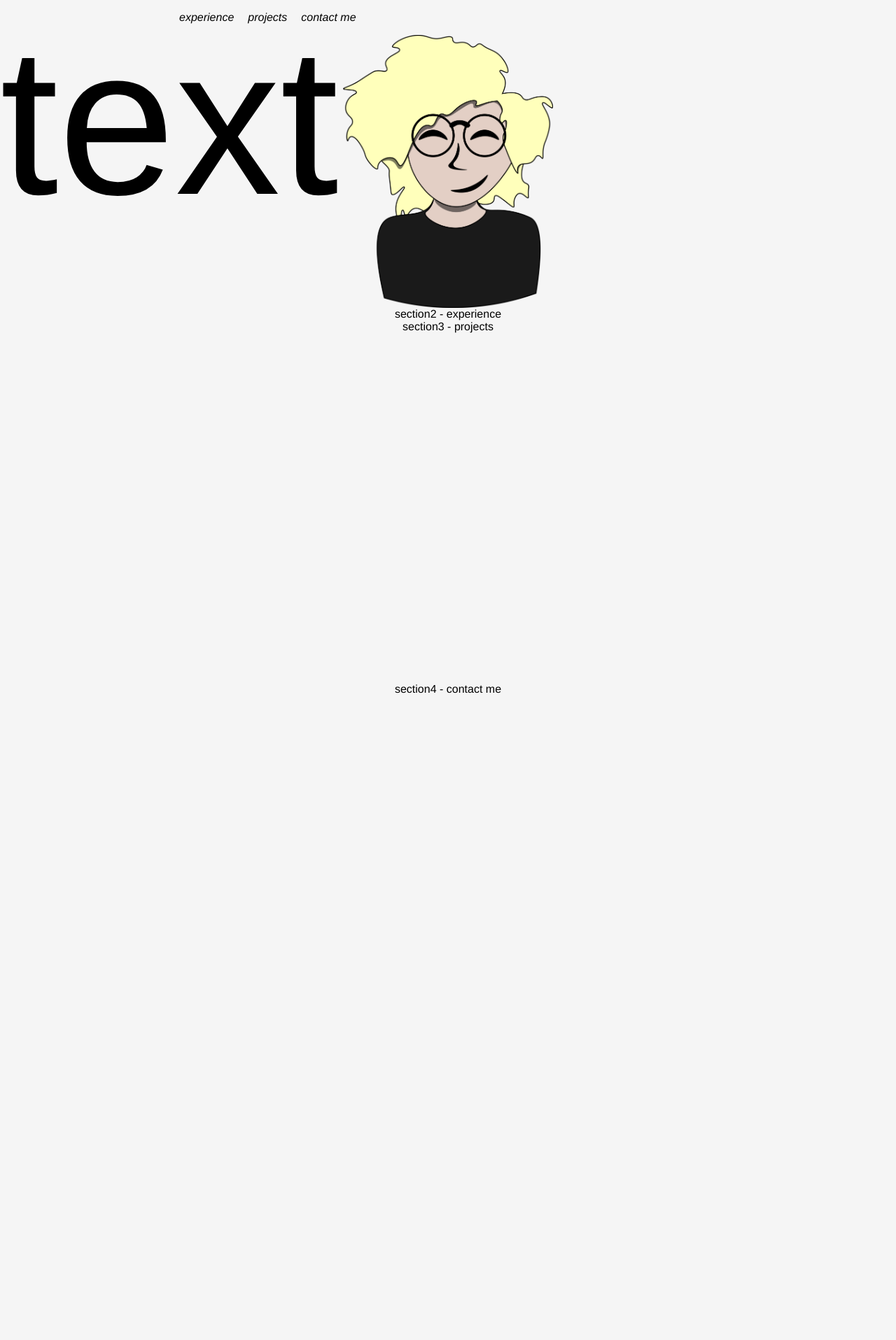
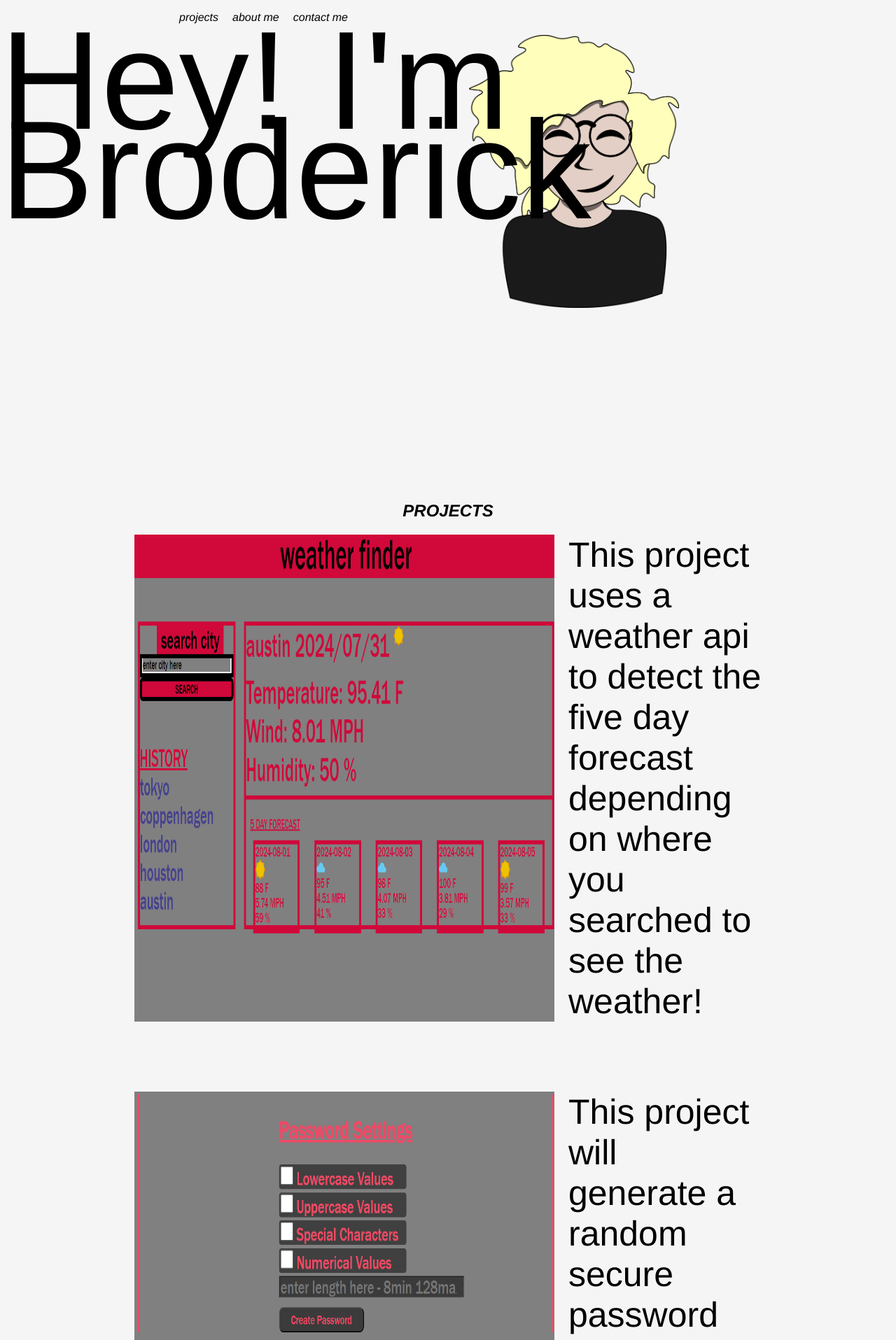
Before and after one commit to ZeroBitzz/portfolio-site, a React (Create React App) app: page / in a window 1280 px wide. Shown: the top 1915 px of the page at 70% size. Before the commit the page ends 994 px from the top, so only its background shows below. Built offline with nearby package versions, Linux system fonts and the light colour scheme.

Commit message:
added some projects. other minor adjustments

```diff
--- a/src/App.css
+++ b/src/App.css
@@ -20,13 +20,48 @@ body {
 
 .pfp {
   width: 300px;
+  margin-left: 60%;
 }
 
-.experience-section {
-
+.section-title {
+  font-style: oblique;
 }
 
 .projects-section {
+  margin-left: ;
+  margin-top: 20%;
+  width: 70%;
+  /* background-color: red; */
+  display: flex;
+  flex-direction: column;
+  align-items: center;
+  align-content: center;
+}
+
+.projects-container {
+  right: 0;
+  display: flex;
+  flex-direction: column;
+}
+
+.project-div {
+  margin-bottom: 100px;
+}
+
+.weather-finder {
+  display: flex;
+
+}
+.weather-finder span{
+  display: flex;
+  font-size: 50px;
+  margin-left: 20px;
+}
+.weather-finder img {
+  width: 600px;
+}
+
+.about-me-section {
 
 }
 
--- a/src/App.js
+++ b/src/App.js
@@ -1,5 +1,7 @@
 import './App.css'
 import pfp from './pfp.png'
+import proj1 from './project screenshots/weatherfinder.png'
+import proj2 from './project screenshots/passgen.png'
 import Header from './Header'
 import Text from './Text'
 
@@ -9,13 +11,23 @@ function App() {
       <Header />
       <Text />
       <section className='introduction-section'>
-        <img src={pfp} className='pfp'/>
-      </section>
-      <section className='experience-section'>
-        section2 - experience
+        <img src={pfp} className='pfp' alt='pfp'/>
       </section>
       <section className='projects-section'>
-        section3 - projects
+        <h1 className='section-title'>PROJECTS</h1>
+        <div className='projects-container'>
+          <div className='weather-finder project-div'>
+            <img src={proj1} alt='weather-finder-img'/>
+            <span>This project uses a weather api to detect the five day forecast depending on where you searched to see the weather!</span>
+          </div>
+          <div className='weather-finder project-div'>
+            <img src={proj2} alt='weather-finder-img'/>
+            <span>This project will generate a random secure password that you can test the strength of!</span>
+          </div>
+        </div>
+      </section>
+      <section className='about-me-section'>
+        aboutme
       </section>
       <section className='contact-section'>
         section4 - contact me
--- a/src/Header.js
+++ b/src/Header.js
@@ -3,8 +3,8 @@ import './Header.css'
 function Header() {
     return (
       <div className="header">
-        <span className='header-span first-span'>experience</span>
-        <span className='header-span'>projects</span>
+        <span className='header-span first-span'>projects</span>
+        <span className='header-span'>about me</span>
         <span className='header-span'>contact me</span>
       </div>
     )
--- a/src/Text.css
+++ b/src/Text.css
@@ -1,5 +1,11 @@
-.text {
-    font-size: 300px;
+.text-top {
+    font-size: 200px;
     position: fixed;
     left: 0;
 }
+.text-bottom {
+    font-size: 200px;
+    position: fixed;
+    left: 0;
+    margin-top: 10%;
+}
--- a/src/Text.js
+++ b/src/Text.js
@@ -2,7 +2,10 @@ import './Text.css'
 
 function Text() {
     return (
-        <div className='text'>text</div>
+        <div >
+            <div className='text-top'>Hey! I'm</div>
+            <div className='text-bottom'>Broderick</div>
+        </div>
     )
 }
 
```
Also changed, not shown: src/project screenshots/passgen.png (added), src/project screenshots/weatherfinder.png (added).
